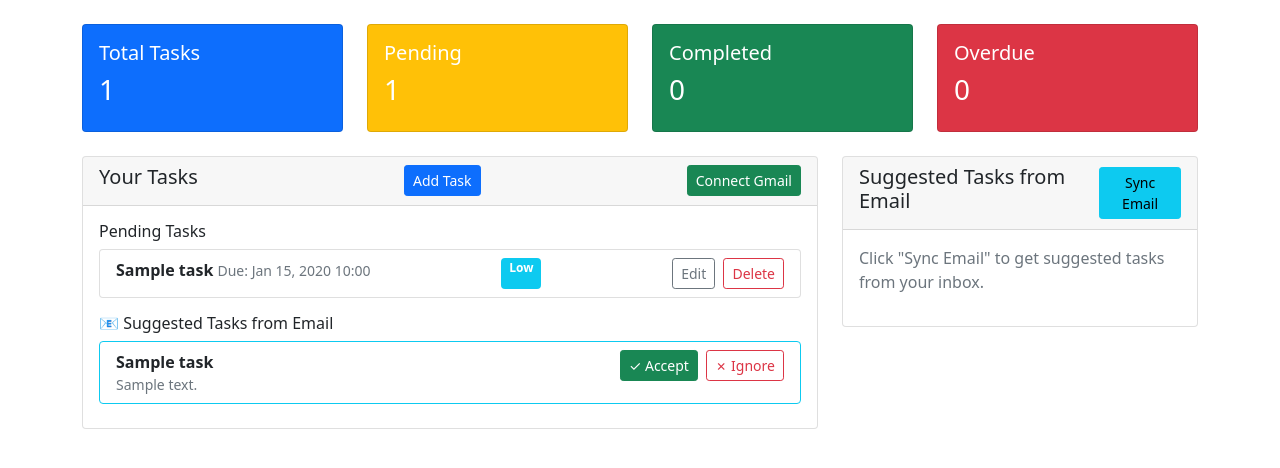
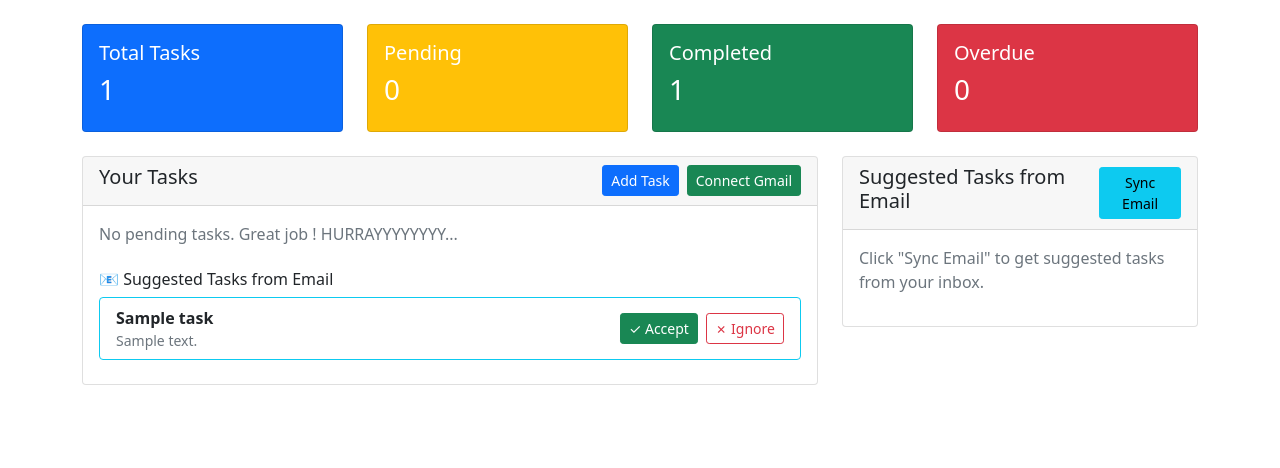
Before and after one commit to ANU-2524/AI-Workflow-Assistant, a Django app: page / in a window 1280 px wide. Shown: the part 56-524 px from the top of the page. Run offline with Django 5.2, Linux system fonts and the light colour scheme; a user stored in the database is signed in; tables that the repository leaves empty hold one stand-in row (values such as "Sample post").

Commit message:
uncompleted accept/ignore

```diff
--- a/django_app/tasks/templates/tasks/dashboard.html
+++ b/django_app/tasks/templates/tasks/dashboard.html
@@ -56,21 +56,25 @@
     </div>
 
     <div class="row">
-        <!-- Tasks Section -->
+        <!-- Left: Main Tasks -->
         <div class="col-md-8">
             <div class="card">
                 <div class="card-header d-flex justify-content-between align-items-center">
                     <h5>Your Tasks</h5>
-                    <a href="{% url 'add_task' %}" class="btn btn-primary btn-sm">Add Task</a>
-                    <a href="http://localhost:9000/gmail/start?user_id={{ user.id }}" class="btn btn-success btn-sm">Connect Gmail</a>
+                    <div class="d-flex gap-2">
+                        <a href="{% url 'add_task' %}" class="btn btn-primary btn-sm">Add Task</a>
+                        <a href="http://localhost:9000/gmail/start?user_id={{ user.id }}" class="btn btn-success btn-sm">Connect Gmail</a>
+                    </div>
                 </div>
+
                 <div class="card-body">
+                    <!-- Pending tasks (normal tasks only, not suggested) -->
                     {% if pending_tasks %}
                         <h6>Pending Tasks</h6>
                         {% for task in pending_tasks %}
                             <div class="card mb-2">
                                 <div class="card-body py-2">
-                                    <div class="d-flex justify-content-between">
+                                    <div class="d-flex justify-content-between align-items-center">
                                         <div>
                                             <strong>{{ task.title }}</strong>
                                             <small class="text-muted">Due: {{ task.due_date|date:"M d, Y H:i" }}</small>
@@ -78,7 +82,7 @@
                                         <span class="badge bg-{% if task.priority == 'high' %}danger{% elif task.priority == 'medium' %}warning{% else %}info{% endif %}">
                                             {{ task.get_priority_display }}
                                         </span>
-                                        <div>
+                                        <div class="ms-2">
                                             <a href="{% url 'edit_task' task.id %}" class="btn btn-outline-secondary btn-sm me-1">Edit</a>
                                             <a href="{% url 'delete_task' task.id %}" class="btn btn-outline-danger btn-sm">Delete</a>
                                         </div>
@@ -90,18 +94,18 @@
                         <p class="text-muted">No pending tasks. Great job ! HURRAYYYYYYYY...</p>
                     {% endif %}
 
-                    <!-- SUGGESTED TASKS SECTION GOES HERE -->
+                    <!-- Suggested Tasks from Email (accept/ignore here) -->
                     {% if suggested_tasks %}
-                        <h6 class="mt-3">📧 Suggested Tasks from Email</h6>
+                        <h6 class="mt-4">📧 Suggested Tasks from Email</h6>
                         {% for task in suggested_tasks %}
                             <div class="card mb-2 border-info">
                                 <div class="card-body py-2">
-                                    <div class="d-flex justify-content-between">
+                                    <div class="d-flex justify-content-between align-items-center">
                                         <div>
                                             <strong>{{ task.title }}</strong>
-                                            <small class="text-muted d-block">{{ task.description|truncatewords:15 }}</small>
+                                            <small class="text-muted d-block">{{ task.description|truncatewords:18 }}</small>
                                         </div>
-                                        <div>
+                                        <div class="ms-2">
                                             <button onclick="acceptTask({{ task.id }})" class="btn btn-success btn-sm me-1">✓ Accept</button>
                                             <button onclick="ignoreTask({{ task.id }})" class="btn btn-outline-danger btn-sm">✗ Ignore</button>
                                         </div>
@@ -110,13 +114,11 @@
                             </div>
                         {% endfor %}
                     {% endif %}
-                    <!-- END SUGGESTED TASKS SECTION -->
-
                 </div>
             </div>
         </div>
 
-        <!-- SUGGESTED TASKS SYNC PANEL -->
+        <!-- Right: Sync panel (status only) -->
         <div class="col-md-4">
             <div class="card">
                 <div class="card-header d-flex justify-content-between align-items-center">
@@ -142,16 +144,12 @@ function acceptTask(taskId) {
 }
 
 function ignoreTask(taskId) {
-    fetch(`http://localhost:9000/tasks/${taskId}`, {
-        method: 'DELETE'
-    })
+    fetch(`http://localhost:9000/tasks/${taskId}`, { method: 'DELETE' })
     .then(() => location.reload());
 }
 
 function suggestTasks() {
-    fetch('http://localhost:9000/gmail/suggest_tasks?user_id={{ user.id }}', {
-        method: 'POST'
-    })
+    fetch('http://localhost:9000/gmail/suggest_tasks?user_id={{ user.id }}', { method: 'POST' })
     .then(response => response.json())
     .then(data => {
         if (data.suggested_tasks && data.suggested_tasks.length > 0) {
--- a/django_app/tasks/views.py
+++ b/django_app/tasks/views.py
@@ -10,17 +10,16 @@ from .kafka_utils import send_task_to_kafka
 
 @login_required
 def dashboard(request):
+    if not request.user.is_authenticated:
+        return redirect('login')
+
     tasks = Task.objects.filter(user=request.user)
-    pending_tasks = tasks.filter(status='pending')
-    completed_tasks = tasks.filter(status='completed')
+    pending_tasks = tasks.filter(status='pending', suggested=False)
+    completed_tasks = tasks.filter(is_completed=True)
     overdue_tasks = tasks.filter(due_date__lt=timezone.now(), is_completed=False)
 
-    suggested_tasks =  Task.objects.filter(user=request.user, suggested=True)
-    upcoming_schedules = [
-        {'title': 'Team Meeting', 'time': '10:00 AM', 'date': 'Today'},
-        {'title': 'Project Review', 'time': '2:00 PM', 'date': 'Tomorrow'},
-        {'title': 'Client Call', 'time': '11:00 AM', 'date': 'Friday'},
-    ]
+    # Suggested tasks (from Gmail) that are waiting for user action
+    suggested_tasks = tasks.filter(suggested=True)
     context = {
         'tasks': tasks,
         'pending_tasks': pending_tasks,
@@ -33,6 +32,7 @@ def dashboard(request):
         'overdue_count': overdue_tasks.count(),
     }
     return render(request, 'tasks/dashboard.html', context)
+
 
 @login_required
 def add_task(request):
```
Also changed, not shown: fastapi_service/main.py (+12 -0 lines).
